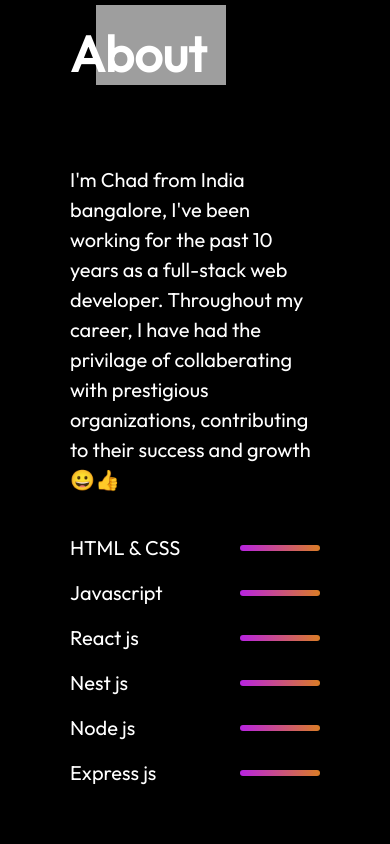
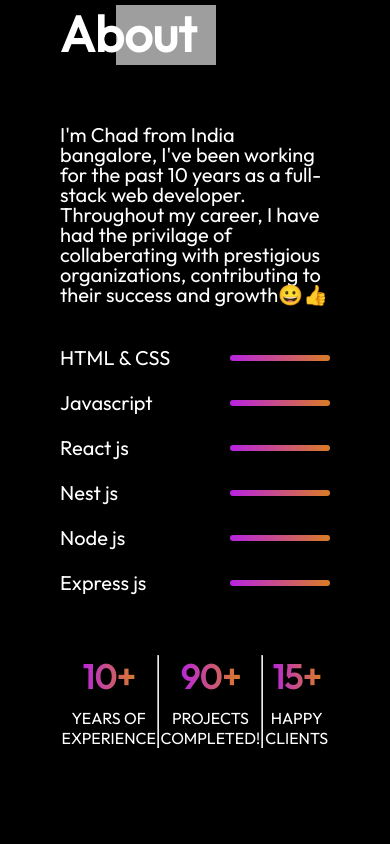
Before and after one commit to Vinay-webDev/React-portfolio1, a React (Vite) app: page / in a window 390 px wide. Shown: the part 900-1744 px from the top of the page. Built offline with nearby package versions, Linux system fonts and the light colour scheme; grey boxes are pictures that could not be loaded.

Commit message:
I'm trying to justify the text but not working:((

```diff
--- a/src/components/About/About.css
+++ b/src/components/About/About.css
@@ -149,3 +149,56 @@
         font-size: 16px;
     }
 }
+/*===================mobile responsive 480px===================*/
+@media(max-width: 480px){
+    .about{
+        gap: 60px;
+        margin: 30px 60px;
+        align-items: start;
+    }
+    .about-title h1{
+        font-size: 50px;
+        padding: 0;
+    }
+    .about-title img{
+        height: 60px;
+        width: 100px;
+        right: -20px;
+    }
+    .about-sections{
+        flex-direction: column;
+    }
+    .about-left{
+        display: none;
+    }
+    .about-para{
+        font-size: 20px;
+        line-height: 20px;
+        text-justify:distribute-all-lines;
+        -ms-text-justify:distribute;
+    }
+    .about-skill{
+        gap: 20px;
+        align-items: center;
+    }
+    .about-skill p{
+        font-size: 20px;
+    }
+    .about-skill hr{
+        height: 6px;
+    }
+    .about-achivements{
+        justify-content: space-between;
+    }
+    .about-achivement{
+        gap: 10px;
+    }
+    .about-achivement h1{
+        font-size: 34px;
+        font-weight: 700px;
+    }
+    .about-achivement p{
+        text-align: center;
+        font-size: 16px;
+    }
+}
```
